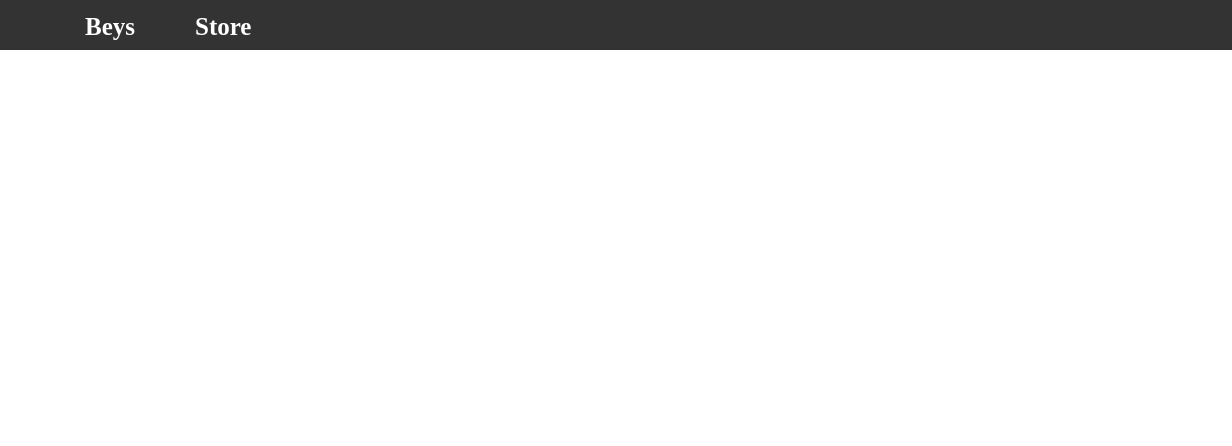
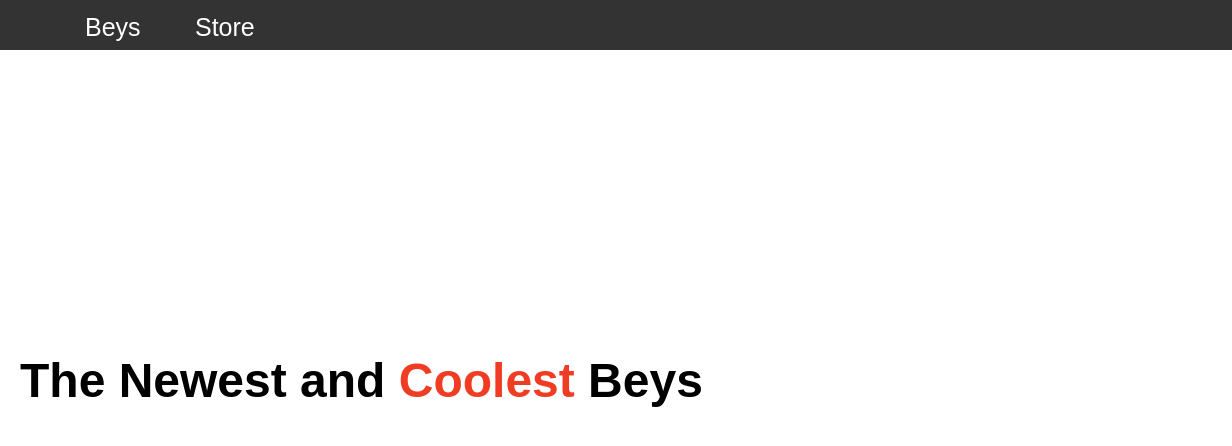
Before and after one commit to HACKZ1/Bey-Site, a plain HTML site: page index.html in a window 1280 px wide. Shown: the top 446 px of the page, 48-1280 px from the left. Drawn offline with Linux system fonts and the light colour scheme.

Commit message:
Added custom font and resized navbar text

```diff
--- a/index.html
+++ b/index.html
@@ -18,5 +18,11 @@
             </span>
         </nav>
     </header>
+
+    <section>
+        <div class="top-text">
+            <h1>The Newest and <span class="orange-text">Coolest</span> Beys</h1>
+        </div>
+    </section>
 </body>
 </html>
--- a/styles.css
+++ b/styles.css
@@ -23,9 +23,7 @@ img {
     height: 30px;
     left: 133px;
     top: 22px;
-    font-family: fonts/Montserrat-Bold;
-    font-style: normal;
-    font-weight: 600;
+    font-family: 'Montserrat', sans-serif;
     font-size: 25px;
     line-height: 10px;
     text-decoration: none;
@@ -38,9 +36,7 @@ img {
     height: 30px;
     left: 133px;
     top: 22px;
-    font-family: fonts/Montserrat-Bold;
-    font-style: normal;
-    font-weight: 600;
+    font-family: 'Montserrat', sans-serif;
     font-size: 25px;
     line-height: 5px;
     text-decoration: overline;
@@ -56,9 +52,7 @@ img {
     top: 22px;
     padding-bottom: 50px;
     text-decoration: none;
-    font-family: fonts/Montserrat-Bold;
-    font-style: normal;
-    font-weight: 600;
+    font-family: 'Montserrat', sans-serif;
     font-size: 25px;
     line-height: 10px;
     color: #FFFFFF;
@@ -72,11 +66,26 @@ img {
     top: 22px;
     padding-bottom: 50px;
     text-decoration: overline;
-    font-family: fonts/Montserrat-Bold;
-    font-style: normal;
-    font-weight: 600;
+    font-family: 'Montserrat', sans-serif;
     font-size: 25px;
     line-height: 5px;
     color: #F3D3BD;
     transition: .1s;
 }
+
+.top-text {
+    position: absolute;
+    width: flex;
+    height: 49px;
+    left: 68px;
+    top: 316px;
+    display: flex;
+    font-family: 'Montserrat', sans-serif;
+    font-size: xx-large;
+    line-height: 49px;
+    color: #000000;
+    }
+
+.orange-text {
+    color: #EF3C23;
+}
```
